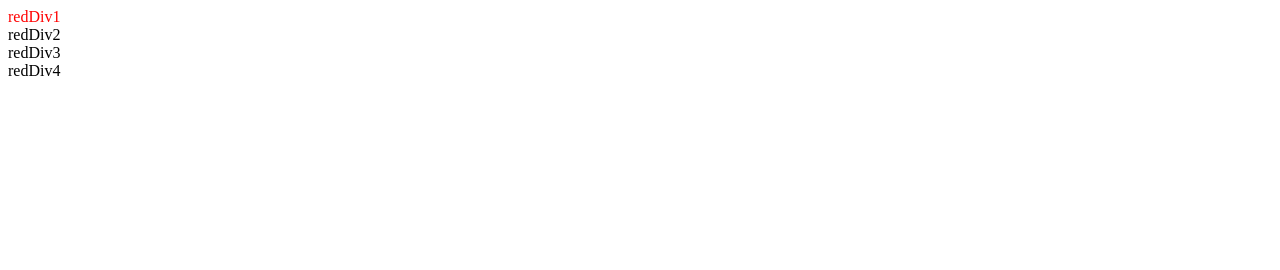
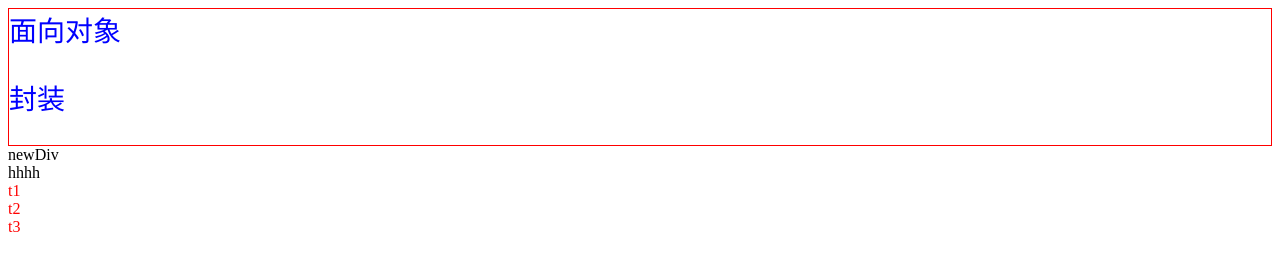
Before and after one commit to lanycsq/dom-tree, a plain HTML site: page src/index.html in a window 1280 px wide. Drawn offline with Linux system fonts and the light colour scheme.

Commit message:
添加多个APII

```diff
--- a/src/dom.js
+++ b/src/dom.js
@@ -23,4 +23,125 @@ window.dom = {
             fn.call(null, nodeList[i])
         }
     },
+    create(string) {
+        const container = document.createElement("template");
+        container.innerHTML = string.trim();
+        return container.content.firstChild;
+    },
+    // 用于新增弟弟
+    after(node, node2) {
+        node.parentNode.insertBefore(node2, node.nextSibling);
+    },
+    //用于新增哥哥
+    before(node, node2) {
+        node.parentNode.insertBefore(node2, node);
+    },
+    //
+    append(parent, node) {
+        parent.appendChild(node)
+    },
+    //新增一个爸爸
+    wrap(node, parent) {
+        dom.before(node, parent)
+        dom.append(parent, node)
+    },
+    remove(node) {
+        node.parentNode.removeChild(node);
+        return node
+    },
+    empty(node) {
+        const {
+            childNodes
+        } = node;
+        const array = []
+        let x = node.firstChild;
+        while (x) {
+            array.push(dom.remove(node.firstChild))
+            x = node.firstChild;
+        }
+        return array
+    },
+    attr(node, name, value) {
+        if (arguments.length === 3) {
+            node.setAttribute(name, value)
+        } else if (arguments.length === 2) {
+            return node.getAttribute(name)
+        }
+    },
+    text(node, string) { //适配
+        if (arguments.length === 2) {
+            if ('innerText' in node) { //ie
+                node.innerText = string;
+            } else { //chrome
+                node.textContent = string;
+            }
+        } else if (arguments.length === 1) {
+            if ('innerText' in node) { //ie
+                return node.innerText
+            } else { //chrome
+                return node.textContent
+            }
+        }
+
+    },
+    html(node, string) {
+        if (arguments.length === 2) {
+            node.innerHTML = string
+        } else if (arguments.length === 1) {
+            return node.innerHTML
+        }
+    },
+
+    class: {
+        add(node, className) {
+            node.classList.add(className)
+        },
+        remove(node, className) {
+            node.classList.remove(className)
+        },
+        has(node, className) {
+            return node.classList.contains(className)
+        }
+    },
+    on(node, eventName, fn) {
+        node.addEventListener(eventName, fn)
+    },
+    off(node, eventName, fn) {
+        node.removeEventListener(eventName, fn)
+    },
+
+    parent(node) {
+        return node.parentNode
+    },
+    children(node) {
+        return node.children;
+    },
+    sublings(node) {
+        return Array.from(node.parentNode.children)
+    },
+    next(node) {
+        let x = node.nextSibling
+        while (x && x.nodeType === 3) {
+            x = x.nextSibling
+        }
+        return x
+    },
+    previous(node) {
+        let x = node.previousSibling
+        while (x && x.nodeType === 3) {
+            x = x.previousSibling
+        }
+        return x
+    },
+
+    index(node) {
+        const list = dom.children(node.parentNode)
+        let i
+        for (i = 0; i < list.length; i++) {
+            if (list[i] === node) {
+                break
+            }
+        }
+        return i
+    }
 }
--- a/src/index.html
+++ b/src/index.html
@@ -5,16 +5,37 @@
     <meta name="viewport" content="width=device-width, initial-scale=1.0">
     <title>Document</title>
     <style>
-
+        .bgred{
+            background: red;
+        }
     </style>
 </head>
 <body>
-    <div id="test">
-        <div class="red">redDiv1</div>
-        <div class="red">redDiv2</div>
-        <div class="red">redDiv3</div>
-        <div class="red">redDiv4</div>
+    <div>
+        <div id="test">test</div>
+        <div id="test2"></div>
     </div>
+    <div id="empty">
+        <div id="e1">e1</div>
+        <div id="e2">e2</div>
+        <div id="e3">e3</div>
+    </div>
+    <div id="find">
+        <div class="red">hhhh</div>
+    </div>
+    <div id="subling">
+        <div id="s1"></div>
+        <div id="s2"></div>
+        <div id="s3"></div>
+        <div id="s4"></div>
+    </div>
+
+    <div id="travel">
+        <div id="t1">t1</div>
+        <div id="t2">t2</div>
+        <div id="t3">t3</div>
+    </div>
+
     <script src="dom.js"></script>
     <script src="main.js"></script>
 </body>
--- a/src/main.js
+++ b/src/main.js
@@ -1,7 +1,73 @@
-const div = dom.find('#test>.red')[0] // 获取对应的元素
+// const div = dom.find('#test>.red')[0] // 获取对应的元素
+// console.log(div);
+// dom.style(div, 'color', 'red') // 设置 div.style.color
+
+// const divList = dom.find('.red') // 获取多个 div.red 元素
+// dom.each(divList, (n) => console.log(n)) // 遍历 divList 里的所有元素dom
+
+//创建一个div标签
+const div = dom.create("<div>newDiv</div>")
 console.log(div);
-dom.style(div, 'color', 'red') // 设置 div.style.color
 
-const divList = dom.find('.red') // 获取多个 div.red 元素
-console.log(divList);
-dom.each(divList, (n) => console.log(n)) // 遍历 divList 里的所有元素dom
+dom.after(test, div)
+
+const div3 = dom.create("<div id='parent'></div>")
+dom.wrap(test, div3)
+
+//清空一个div
+const nodes = dom.empty(window.empty)
+console.log(nodes);
+
+dom.attr(test, "title", "nihao")
+const title = dom.attr(test, "title")
+console.log(`title:${title}`);
+
+dom.text(test, "你好，这是新的内容")
+const textString = dom.text(test)
+console.log(textString);
+
+dom.html(test, "面向对象<p>封装</p>")
+const htmlString = dom.html(test)
+console.log(htmlString);
+
+
+dom.style(test, {
+    border: '1px solid red',
+    color: 'blue'
+})
+const testColor = dom.style(test, 'color')
+console.log(testColor);
+
+dom.style(test, 'font-size', '28px')
+dom.class.add(test, 'bgred')
+dom.class.remove(test, 'bgred')
+const ishas = dom.class.has(test, 'bgred')
+console.log(ishas);
+
+const fn = () => {
+    console.log('点击了');
+}
+dom.on(test, 'click', fn)
+dom.off(test, 'click', fn)
+
+const testDiv = dom.find('#test')[0]
+console.log(testDiv);
+const findDiv = dom.find('#find')[0]
+const find = dom.find('.red', findDiv)[0]
+console.log(find);
+console.log("-------------------");
+
+const S2 = dom.find("#s2")[0]
+console.log(dom.parent(S2));
+console.log(dom.sublings(S2));
+console.log("=============");
+console.log(dom.next(S2));
+console.log(dom.previous(S2));
+
+
+const t = dom.find("#travel")[0]
+dom.each(dom.children(t), (n) => {
+    dom.style(n, 'color', 'red')
+})
+
+console.log(dom.index(dom.find("#t2")[0]));
```
Also changed, not shown: 1 other file.
